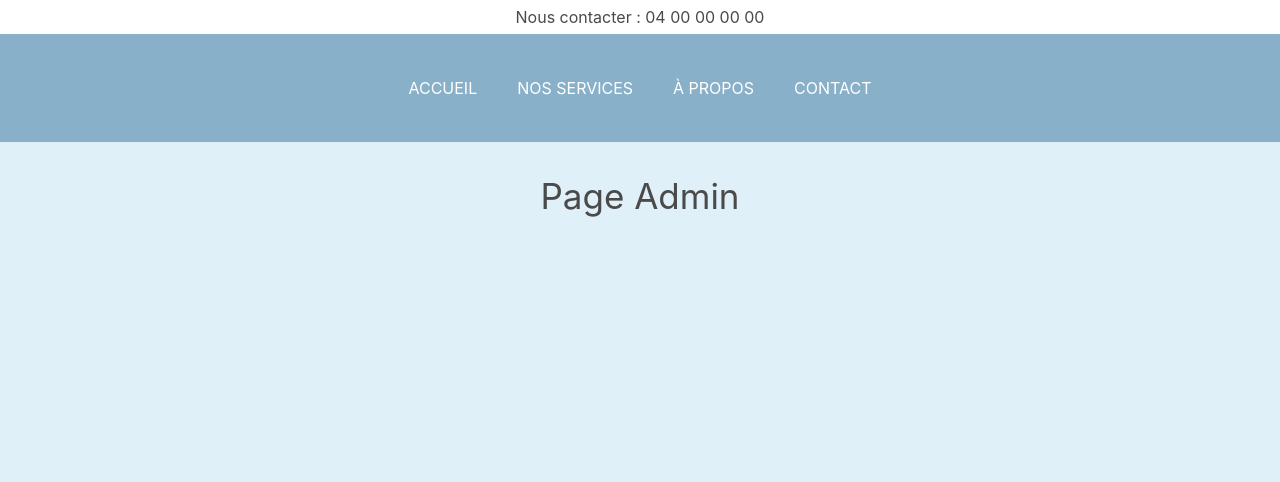
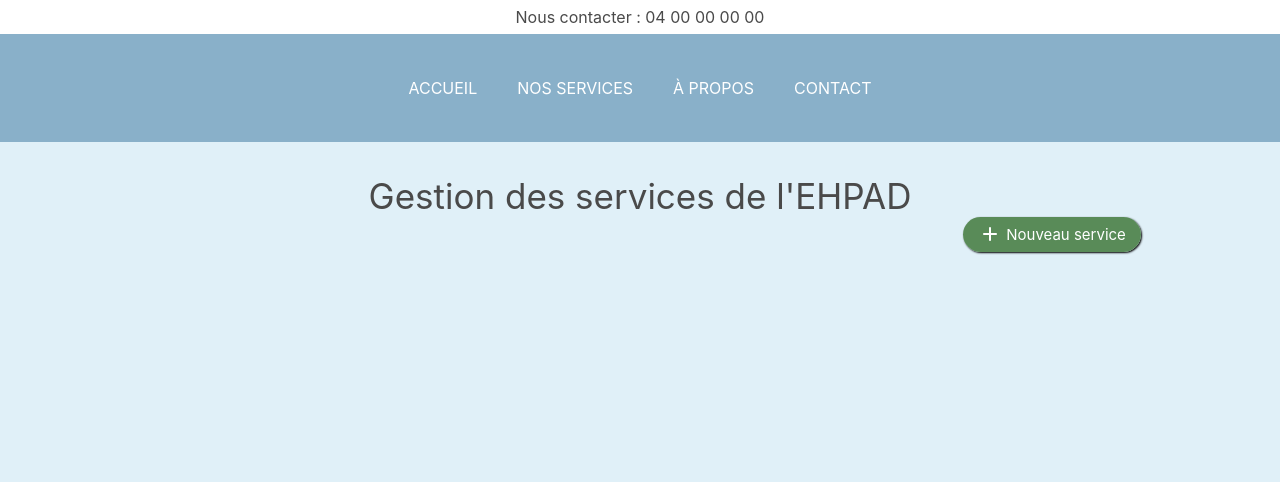
Before and after one commit to CloeCrdr/EHPADdjango, a Django app: page /admin_ehpad/ in a window 1280 px wide. Shown: the top 482 px of the page. Run offline with Django 4.2, Linux system fonts and the light colour scheme; data that the repository does not hold is empty.

Commit message:
Add create, update and delete buttons to services management

```diff
--- a/LiveApp/static/css/style.css
+++ b/LiveApp/static/css/style.css
@@ -259,6 +259,42 @@ section p {
     display: block;
 }
 
+.management {
+    position: absolute;
+    top: 5px;
+    right: 5px;
+    z-index: 10;
+}
+
+.management a, .add  { color: white !important;}
+.management span, .add {
+    padding: 5px;
+    border-radius: 50%;
+    font-size: 15px;
+    box-shadow: 1px 1px 2px black;
+    margin : 0 3px 0 3px
+}
+
+.add{
+    border-radius: 20px;
+    background-color: rgb(89, 139, 88);
+    padding: 8px 15px 8px 15px;
+    position: relative;
+    right: 8rem;
+    left: 75%;
+}
+
+.add span {
+    vertical-align: top;
+}
+
+.management span.update {
+    background-color: rgb(192, 152, 96);
+}
+
+.management span.cross {
+    background-color: rgb(204, 28, 28);
+}
 
 /** FORMULAIRES **/
 
--- a/LiveApp/templates/LiveApp/admin/service_manage.html
+++ b/LiveApp/templates/LiveApp/admin/service_manage.html
@@ -5,7 +5,42 @@
 {% block content %}
 
 <div class="container">
-    <h3>Page Admin</h3>
+    <h3>Gestion des services de l'EHPAD</h3>
+    <a href="" class="add">
+        <span class="material-symbols-rounded">
+            add
+        </span>
+        Nouveau service
+    </a>
+    <div class="cards">
+        {% for service in services %}
+        <div class="card">
+            <div class="card-background"></div>
+            <div class="card-content">
+                <div class="card-description">
+                    {{ service.description }}
+                </div>
+            </div>
+            <div class="card-footer has-background-white-bis">
+                {{ service.name }}
+            </div>
+            <div class="management">
+                <a href="">
+                    <span class="material-symbols-rounded update">
+                        edit
+                    </span>
+                </a>
+                <a href="">
+                    <span class="material-symbols-rounded cross">
+                        close
+                    </span>
+                </a>
+            </div>
+        </div>
+
+        {% endfor %}
+    </div>
+
 </div>
 
 
--- a/LiveApp/templates/LiveApp/base.html
+++ b/LiveApp/templates/LiveApp/base.html
@@ -9,8 +9,8 @@
   <link rel="icon" href="{% static 'images/logo.png' %}" type="image/icon type">
   <link rel="stylesheet" href="https://cdn.jsdelivr.net/npm/bulma@0.9.4/css/bulma.min.css">
   <link href="{% static 'css/style.css' %}" rel="stylesheet">
-  <link rel="stylesheet"
-    href="https://fonts.googleapis.com/css2?family=Material+Symbols+Outlined:opsz,wght,FILL,GRAD@48,400,0,0">
+  <link rel="stylesheet" href="https://fonts.googleapis.com/css2?family=Material+Symbols+Rounded:opsz,wght,FILL,GRAD@48,400,0,0" />
+
 </head>
 
 <body>
--- a/LiveApp/views.py
+++ b/LiveApp/views.py
@@ -48,4 +48,5 @@ def success(request):
     return render(request, 'LiveApp/success.html')
 
 def admin(request):
-    return render(request, 'LiveApp/admin/service_manage.html')
+    services = Service.objects.all()
+    return render(request, 'LiveApp/admin/service_manage.html', {'services': services})
```
